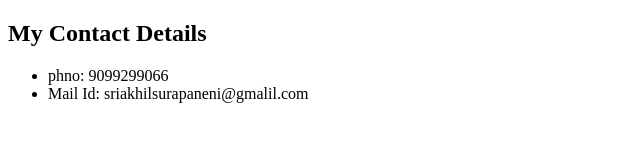
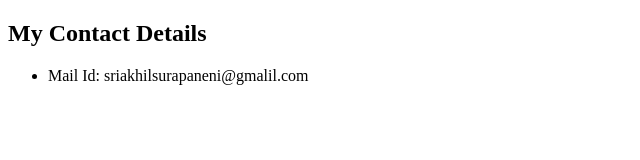
Before and after one commit to sriakhilsurapaneni/resume, a plain HTML site: page htlml files/Contact.html in a window 1280 px wide. Shown: the whole page, without its empty margins (0-640 px from the left). Drawn offline with Linux system fonts and the light colour scheme.

Commit message:
Update Contact.html

```diff
--- a/htlml files/Contact.html
+++ b/htlml files/Contact.html
@@ -8,7 +8,8 @@
 <body>
     <h2>My Contact Details</h2>
     <ul>
-        <li>phno: 9099299066</li>
+
+
         <li>Mail Id: sriakhilsurapaneni@gmalil.com</li>
     </ul>
 </body>
```
